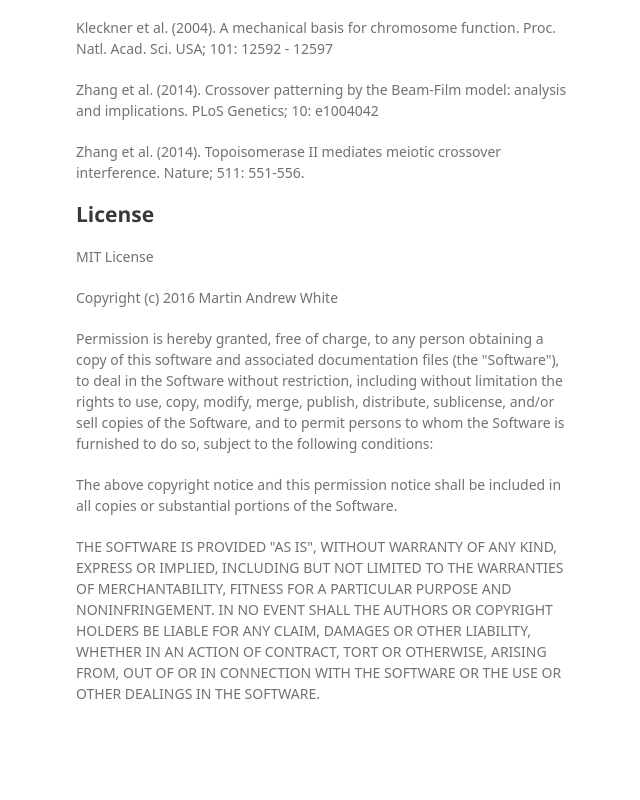
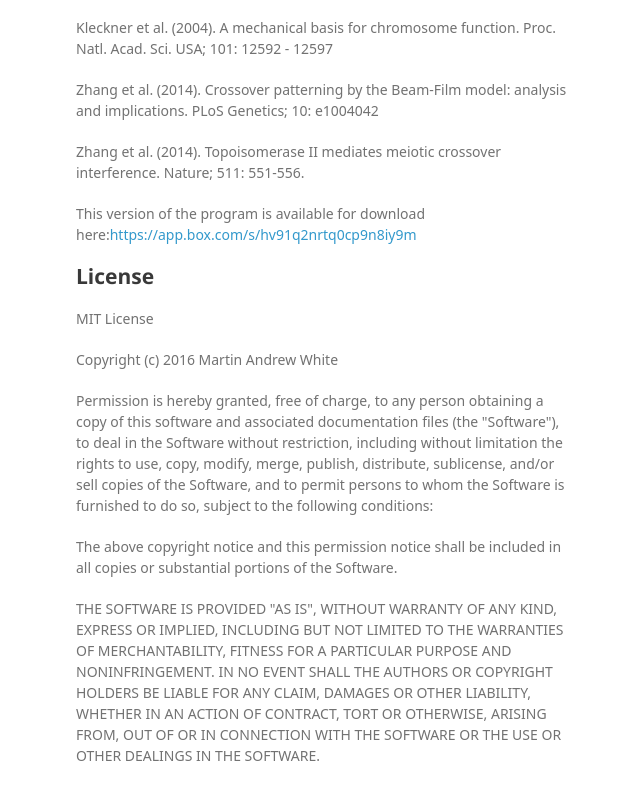
Before and after one commit to mwhite4/MADpatterns, a plain HTML site: page index.html in a window 1280 px wide. Shown: the part 845-1645 px from the top of the page, without its empty margins (494-1134 px from the left). Before the commit the page ends 1619 px from the top, so only its background shows below. Drawn offline with Linux system fonts and the light colour scheme; a web font is replaced by a local one.

Commit message:
Update index.html

```diff
--- a/index.html
+++ b/index.html
@@ -73,6 +73,8 @@
 
 <p>Zhang et al. (2014). Topoisomerase II mediates meiotic crossover interference. Nature; 511: 551-556.</p>
 
+<p>This version of the program is available for download here:<a href="https://app.box.com/s/hv91q2nrtq0cp9n8iy9m">https://app.box.com/s/hv91q2nrtq0cp9n8iy9m</a></p>
+
 <h2>
 <a id="license" class="anchor" href="#license" aria-hidden="true"><span aria-hidden="true" class="octicon octicon-link"></span></a>License</h2>
 
```
